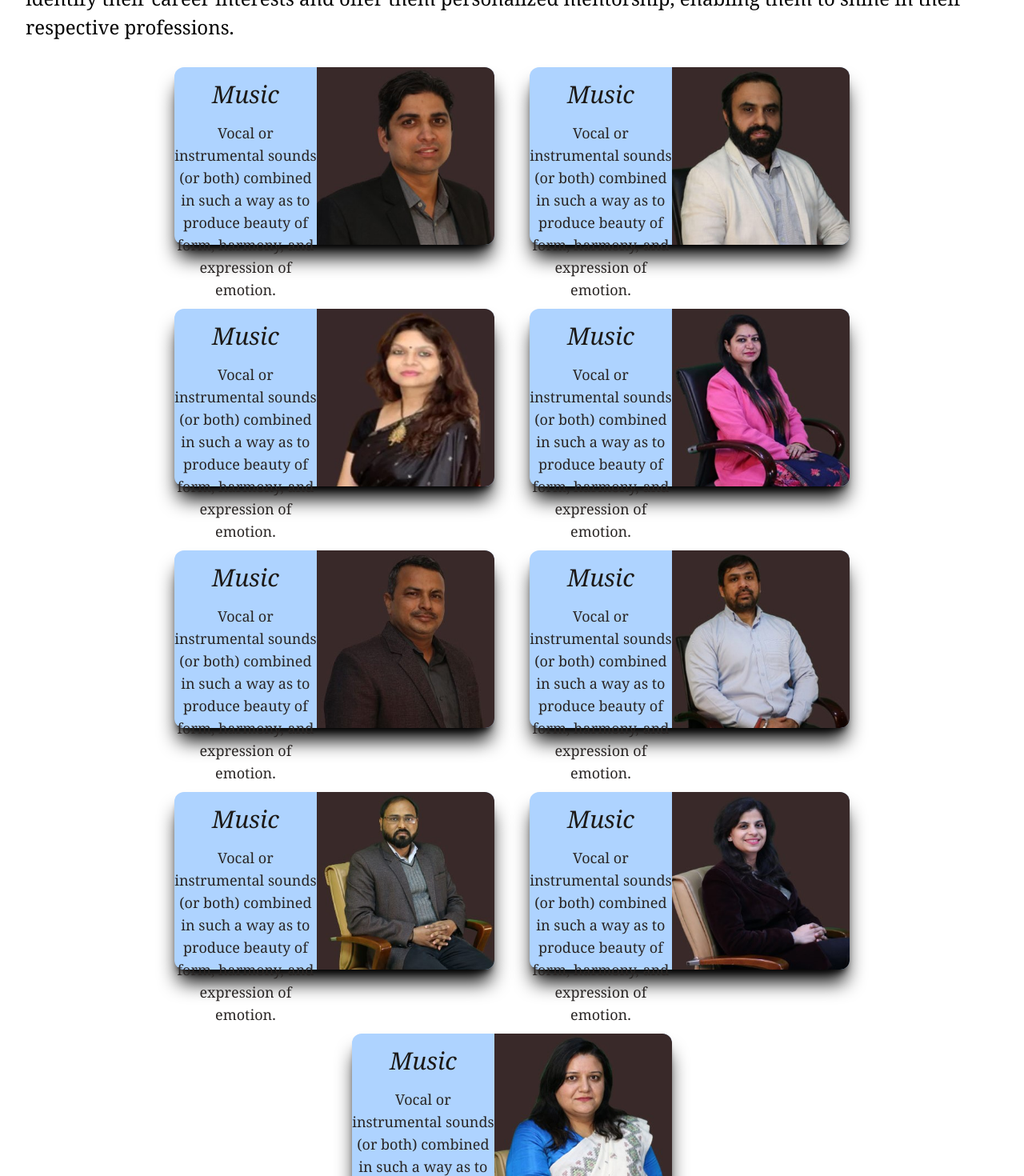
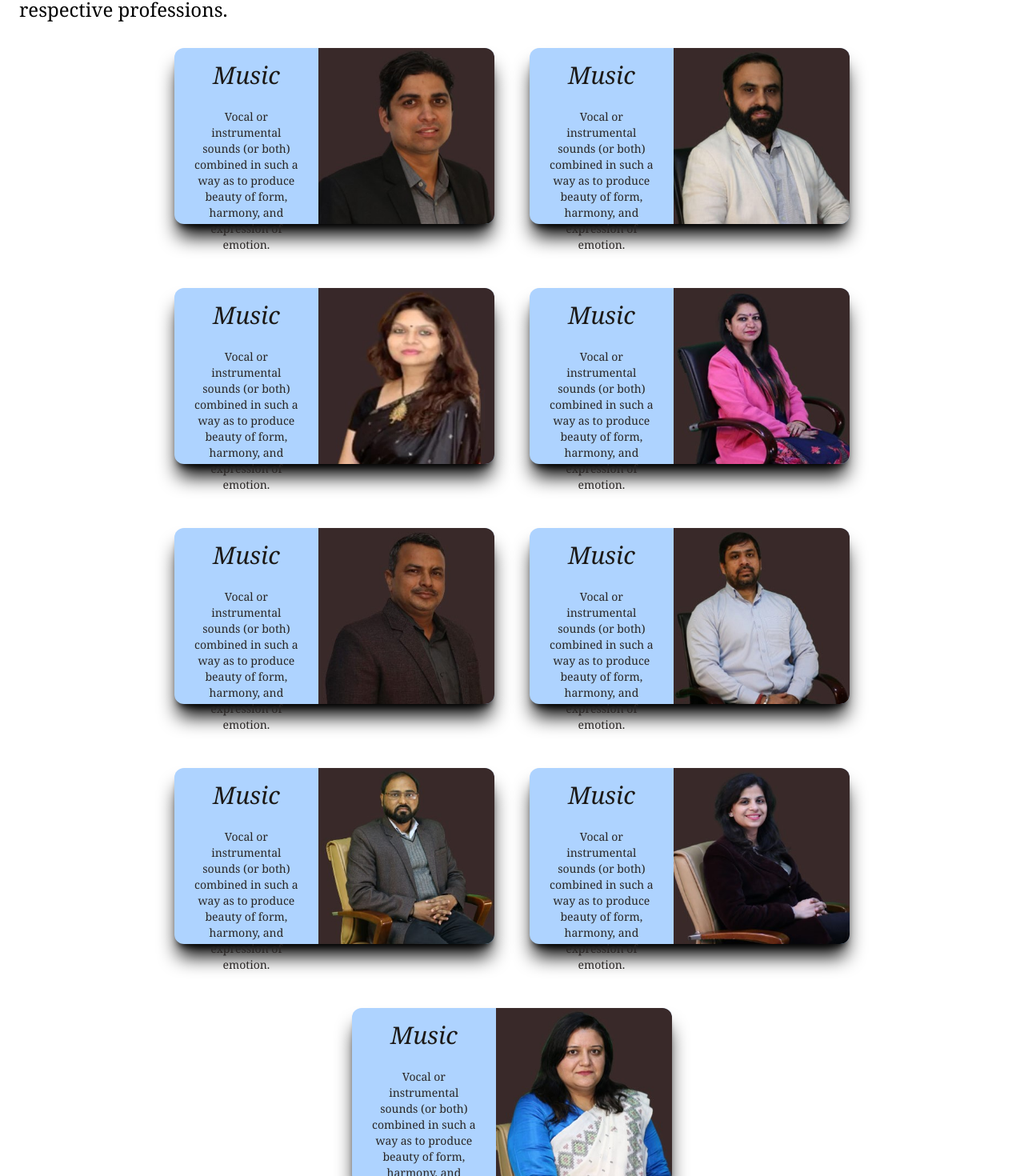
Before and after one commit to ankii2001/SOETfacultyDemo2.0, a Next.js app: page / in a window 1280 px wide. Shown: the part 320-1790 px from the top of the page at 80% size. Built offline with nearby package versions, Linux system fonts and the light colour scheme.

Commit message:
corrected some margin and padding

```diff
--- a/pages/index.js
+++ b/pages/index.js
@@ -9,24 +9,31 @@ export default function Home() {
       <Head>
         <title>Faculty Page SOET</title>
         <meta name="description" content="Generated by create next app" />
-        <link rel="icon" href="/favicon.ico" />
+        <link rel="icon" href="/KRMU_LOGO.png" />
       </Head>
 
-      <nav class="p-3 flex items-center align-middle items-center bg-ankit-50">
+      {/* p-3 flex items-center align-middle bg-ankit-50 */}
+
+      <nav class="flex items-center align-middle bg-ankit-50 md:p-3">
         <img
-          class="h-20 mr-14 "
-          src="https://www.krmangalam.edu.in/images/KRMU%20Logo.svg"
+          class="hidden sm:block md:h-20 md:mr-14 "
+          src="https://www.krmangalam.edu.in/images/KRMULogo_w.svg"
           alt="krmu logo"
         />
-        <h1 class="text-5xl text-white px-8 font-serif">
+        <img
+          class="sm:hidden h-20 p-1.5 "
+          src="/KRMU_LOGO.png"
+          alt="krmu logo"
+        />
+        <h1 class="text-2xl md:text-5xl text-white px-1 lg:px-8 font-serif">
           School of Engineering & Technology
         </h1>
       </nav>
 
       <main className={styles.description}>
-        <h1 className="text-5xl italic text-blue-600">Faculty</h1>
+        <h1 className="text-2xl lg:text-5xl lg:mt-12 lg:mb-5 italic text-blue-600">Faculty</h1>
 
-        <p class="my-3">
+        <p class="my-2 text-md text-justify lg:text-2xl lg:my-4">
           Well-experienced and distinguished faculty that works diligently to
           transform students into the most desirable personalities every
           industry demands. These through leaders connect with the students to
@@ -36,10 +43,10 @@ export default function Home() {
 
         <div className="mt-8 flex flex-wrap items-center justify-center text-white gap-y-20 gap-x-11 ">
 
-        <div className="backdrop-blur-sm bg-ankit-100 w-[400px] h-[222px] shadow-xl shadow-black rounded-xl flex flex-row hover:scale-105 cursor-pointer ">
+        <div className="backdrop-blur-sm bg-ankit-100 w-[350px] h-[200px] lg:w-[400px] lg:h-[220px] shadow-xl shadow-black rounded-xl flex flex-row hover:scale-105 cursor-pointer ">
             <div className="basis-1/2 text-center font-light mt-4">
-              <div className="text-3xl mb-4 italic text-stone-900">Music</div>
-              <div class="text-lg text-stone-800">
+              <div className="text-3xl italic text-stone-900">Music</div>
+              <div class="text-xs md:text-sm text-center p-2 m-1 lg:p-4 lg:m-2 overflow-hidden text-stone-800">
                 Vocal or instrumental sounds (or both) combined in such a way as
                 to produce beauty of form, harmony, and expression of emotion.
               </div>
@@ -47,17 +54,17 @@ export default function Home() {
             <div className="flex items-center justify-center">
               <Image
                 src="/dr-vineet-dahiya.jpg"
-                height={250}
-                width={250}
+                height={245}
+                width={245}
                 className="rounded-r-xl"
               />
             </div>
           </div>
 
-          <div className="backdrop-blur-sm bg-ankit-100 w-[400px] h-[222px] shadow-xl shadow-black rounded-xl flex flex-row hover:scale-105 cursor-pointer ">
+          <div className="backdrop-blur-sm bg-ankit-100 w-[350px] h-[200px] lg:w-[400px] lg:h-[220px] shadow-xl shadow-black rounded-xl flex flex-row hover:scale-105 cursor-pointer ">
             <div className="basis-1/2 text-center font-light mt-4">
-              <div className="text-3xl mb-4 italic text-stone-900">Music</div>
-              <div class="text-lg text-stone-800">
+              <div className="text-3xl mb-2 italic text-stone-900">Music</div>
+              <div class="text-xs md:text-sm text-center p-2 m-1 lg:p-4 lg:m-2 overflow-hidden text-stone-800">
                 Vocal or instrumental sounds (or both) combined in such a way as
                 to produce beauty of form, harmony, and expression of emotion.
               </div>
@@ -65,17 +72,17 @@ export default function Home() {
             <div className="flex items-center justify-center">
               <Image
                 src="/dr-kaushal-kumar.jpg"
-                height={250}
-                width={250}
+                height={245}
+                width={245}
                 className="rounded-r-xl"
               />
             </div>
           </div>
 
-          <div className="backdrop-blur-sm bg-ankit-100 w-[400px] h-[222px] shadow-xl shadow-black rounded-xl flex flex-row hover:scale-105 cursor-pointer ">
+          <div className="backdrop-blur-sm bg-ankit-100 w-[350px] h-[200px] lg:w-[400px] lg:h-[220px] shadow-xl shadow-black rounded-xl flex flex-row hover:scale-105 cursor-pointer ">
             <div className="basis-1/2 text-center font-light mt-4">
-              <div className="text-3xl mb-4 italic text-stone-900">Music</div>
-              <div class="text-lg text-stone-800">
+              <div className="text-3xl mb-2 italic text-stone-900">Music</div>
+              <div class="text-xs md:text-sm text-center p-2 m-1 lg:p-4 lg:m-2 overflow-hidden text-stone-800">
                 Vocal or instrumental sounds (or both) combined in such a way as
                 to produce beauty of form, harmony, and expression of emotion.
               </div>
@@ -83,17 +90,17 @@ export default function Home() {
             <div className="flex items-center justify-center">
               <Image
                 src="/dr-shweta-bansal.jpg"
-                height={250}
-                width={250}
+                height={245}
+                width={245}
                 className="rounded-r-xl"
               />
             </div>
           </div>
 
-          <div className="backdrop-blur-sm bg-ankit-100 w-[400px] h-[222px] shadow-xl shadow-black rounded-xl flex flex-row hover:scale-105 cursor-pointer ">
+          <div className="backdrop-blur-sm bg-ankit-100 w-[350px] h-[200px] lg:w-[400px] lg:h-[220px] shadow-xl shadow-black rounded-xl flex flex-row hover:scale-105 cursor-pointer ">
             <div className="basis-1/2 text-center font-light mt-4">
-              <div className="text-3xl mb-4 italic text-stone-900">Music</div>
-              <div class="text-lg text-stone-800">
+              <div className="text-3xl mb-2 italic text-stone-900">Music</div>
+              <div class="text-xs md:text-sm text-center p-2 m-1 lg:p-4 lg:m-2 overflow-hidden text-stone-800">
                 Vocal or instrumental sounds (or both) combined in such a way as
                 to produce beauty of form, harmony, and expression of emotion.
               </div>
@@ -101,17 +108,17 @@ export default function Home() {
             <div className="flex items-center justify-center">
               <Image
                 src="/ms-asha-sohal.jpg"
-                height={250}
-                width={250}
+                height={245}
+                width={245}
                 className="rounded-r-xl"
               />
             </div>
           </div>
 
-          <div className="backdrop-blur-sm bg-ankit-100 w-[400px] h-[222px] shadow-xl shadow-black rounded-xl flex flex-row hover:scale-105 cursor-pointer ">
+          <div className="backdrop-blur-sm bg-ankit-100 w-[350px] h-[200px] lg:w-[400px] lg:h-[220px] shadow-xl shadow-black rounded-xl flex flex-row hover:scale-105 cursor-pointer ">
             <div className="basis-1/2 text-center font-light mt-4">
-              <div className="text-3xl mb-4 italic text-stone-900">Music</div>
-              <div class="text-lg text-stone-800">
+              <div className="text-3xl mb-2 italic text-stone-900">Music</div>
+              <div class="text-xs md:text-sm text-center p-2 m-1 lg:p-4 lg:m-2 overflow-hidden text-stone-800">
                 Vocal or instrumental sounds (or both) combined in such a way as
                 to produce beauty of form, harmony, and expression of emotion.
               </div>
@@ -119,17 +126,17 @@ export default function Home() {
             <div className="flex items-center justify-center">
               <Image
                 src="/mr-arvind-kumar.jpg"
-                height={250}
-                width={250}
+                height={245}
+                width={245}
                 className="rounded-r-xl"
               />
             </div>
           </div>
 
-          <div className="backdrop-blur-sm bg-ankit-100 w-[400px] h-[222px] shadow-xl shadow-black rounded-xl flex flex-row hover:scale-105 cursor-pointer ">
+          <div className="backdrop-blur-sm bg-ankit-100 w-[350px] h-[200px] lg:w-[400px] lg:h-[220px] shadow-xl shadow-black rounded-xl flex flex-row hover:scale-105 cursor-pointer ">
             <div className="basis-1/2 text-center font-light mt-4">
-              <div className="text-3xl mb-4 italic text-stone-900">Music</div>
-              <div class="text-lg text-stone-800">
+              <div className="text-3xl mb-2 italic text-stone-900">Music</div>
+              <div class="text-xs md:text-sm text-center p-2 m-1 lg:p-4 lg:m-2 overflow-hidden text-stone-800">
                 Vocal or instrumental sounds (or both) combined in such a way as
                 to produce beauty of form, harmony, and expression of emotion.
               </div>
@@ -137,17 +144,17 @@ export default function Home() {
             <div className="flex items-center justify-center">
               <Image
                 src="/mr-ashwani-kumar.jpg"
-                height={250}
-                width={250}
+                height={245}
+                width={245}
                 className="rounded-r-xl"
               />
             </div>
           </div>
 
-          <div className="backdrop-blur-sm bg-ankit-100 w-[400px] h-[222px] shadow-xl shadow-black rounded-xl flex flex-row hover:scale-105 cursor-pointer ">
+          <div className="backdrop-blur-sm bg-ankit-100 w-[350px] h-[200px] lg:w-[400px] lg:h-[220px] shadow-xl shadow-black rounded-xl flex flex-row hover:scale-105 cursor-pointer ">
             <div className="basis-1/2 text-center font-light mt-4">
-              <div className="text-3xl mb-4 italic text-stone-900">Music</div>
-              <div class="text-lg text-stone-800">
+              <div className="text-3xl mb-2 italic text-stone-900">Music</div>
+              <div class="text-xs md:text-sm text-center p-2 m-1 lg:p-4 lg:m-2 overflow-hidden text-stone-800">
                 Vocal or instrumental sounds (or both) combined in such a way as
                 to produce beauty of form, harmony, and expression of emotion.
               </div>
@@ -155,17 +162,17 @@ export default function Home() {
             <div className="flex items-center justify-center">
               <Image
                 src="/mr-surendra-kumar-yadav.jpg"
-                height={250}
-                width={250}
+                height={245}
+                width={245}
                 className="rounded-r-xl"
               />
             </div>
           </div>
 
-          <div className="backdrop-blur-sm bg-ankit-100 w-[400px] h-[222px] shadow-xl shadow-black rounded-xl flex flex-row hover:scale-105 cursor-pointer ">
+          <div className="backdrop-blur-sm bg-ankit-100 w-[350px] h-[200px] lg:w-[400px] lg:h-[220px] shadow-xl shadow-black rounded-xl flex flex-row hover:scale-105 cursor-pointer ">
             <div className="basis-1/2 text-center font-light mt-4">
-              <div className="text-3xl mb-4 italic text-stone-900">Music</div>
-              <div class="text-lg text-stone-800">
+              <div className="text-3xl mb-2 italic text-stone-900">Music</div>
+              <div class="text-xs md:text-sm text-center p-2 m-1 lg:p-4 lg:m-2 overflow-hidden text-stone-800">
                 Vocal or instrumental sounds (or both) combined in such a way as
                 to produce beauty of form, harmony, and expression of emotion.
               </div>
@@ -173,17 +180,17 @@ export default function Home() {
             <div className="flex items-center justify-center">
               <Image
                 src="/ms-kriti-sharma.jpg"
-                height={250}
-                width={250}
+                height={245}
+                width={245}
                 className="rounded-r-xl"
               />
             </div>
           </div>
 
-          <div className="backdrop-blur-sm bg-ankit-100 w-[400px] h-[222px] shadow-xl shadow-black rounded-xl flex flex-row hover:scale-105 cursor-pointer ">
+          <div className="backdrop-blur-sm bg-ankit-100 w-[350px] h-[200px] lg:w-[400px] lg:h-[220px] shadow-xl shadow-black rounded-xl flex flex-row hover:scale-105 cursor-pointer ">
             <div className="basis-1/2 text-center font-light mt-4">
-              <div className="text-3xl mb-4 italic text-stone-900">Music</div>
-              <div class="text-lg text-stone-800">
+              <div className="text-3xl mb-2 italic text-stone-900">Music</div>
+              <div class="text-xs md:text-sm text-center p-2 m-1 lg:p-4 lg:m-2 overflow-hidden text-stone-800">
                 Vocal or instrumental sounds (or both) combined in such a way as
                 to produce beauty of form, harmony, and expression of emotion.
               </div>
@@ -191,8 +198,8 @@ export default function Home() {
             <div className="flex items-center justify-center">
               <Image
                 src="/ms-puja-acharya.jpg"
-                height={250}
-                width={250}
+                height={245}
+                width={245}
                 className="rounded-r-xl"
               />
             </div>
--- a/styles/Home.module.css
+++ b/styles/Home.module.css
@@ -51,10 +51,9 @@
 }
 
 .description {
-  margin: 4rem 2rem;
+  margin: 1.5rem 1.5rem;
   line-height: 1.5;
   text-align: left;
-  font-size: 1.5rem;
   font-family:Cambria, Cochin, Georgia, Times, 'Times New Roman', serif;
 }
 
```
Also changed, not shown: public/KRMU_LOGO.png (added), public/KRMU_LONG_Long.svg (added).
